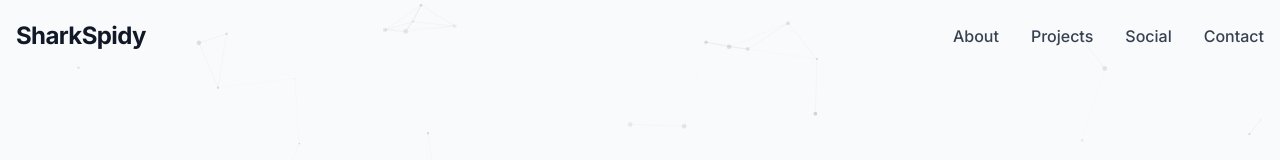
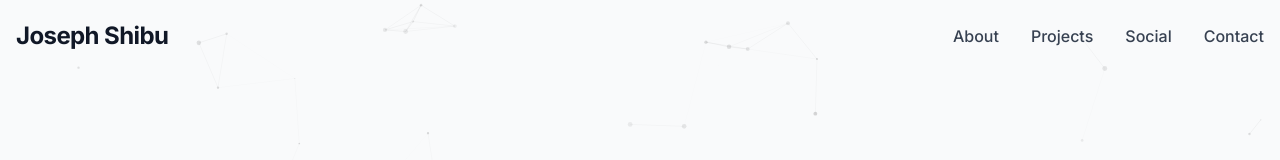
Before and after one commit to SharkSpidy/portfolio, a React (Vite) app: page / in a window 1280 px wide. Shown: the top 160 px of the page. Built offline with nearby package versions, Linux system fonts and the light colour scheme.

Commit message:
Texts Changed

```diff
--- a/src/components/Header.tsx
+++ b/src/components/Header.tsx
@@ -41,7 +41,7 @@ const Header: React.FC<HeaderProps> = ({ darkMode }) => {
           href="#hero"
           className="text-2xl font-bold tracking-tight hover:text-blue-600 dark:hover:text-blue-400 transition-colors"
         >
-          SharkSpidy
+          Joseph Shibu
         </a>
 
         {/* Desktop Menu */}
```
